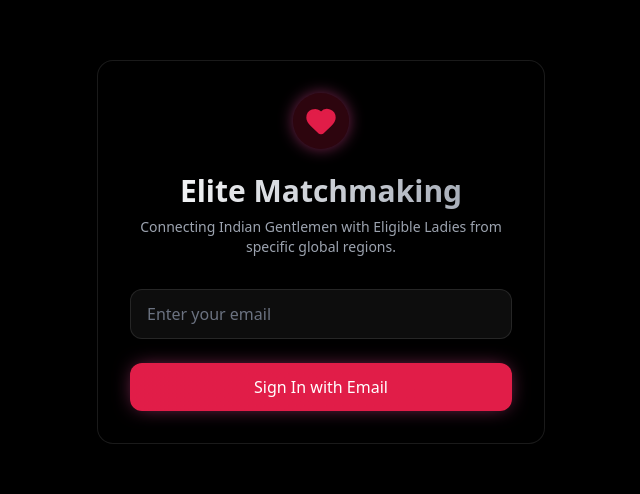
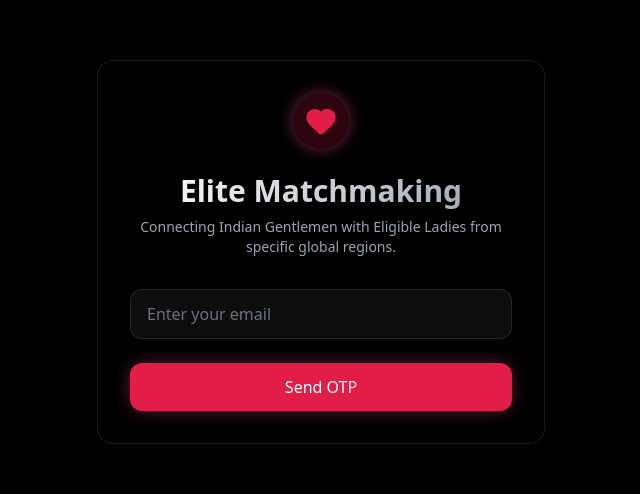
Before and after one commit to SarveshRD/match-platform, a React (Vite) app: page /login in a window 1280 px wide. Shown: the part 116-610 px from the top of the page, without its empty margins (319-959 px from the left). Built offline with nearby package versions, Linux system fonts and the light colour scheme.

Commit message:
Replace magic link with email OTP flow

```diff
--- a/src/pages/Login.tsx
+++ b/src/pages/Login.tsx
@@ -1,23 +1,18 @@
 
 import { useState, useEffect } from 'react';
 import { supabase } from '../lib/supabaseClient';
-import { Loader2, Heart, Sparkles } from 'lucide-react';
-import { cn } from '../lib/utils';
-import { useForm } from 'react-hook-form';
-import { z } from 'zod';
-import { zodResolver } from '@hookform/resolvers/zod';
+import { Loader2, Heart } from 'lucide-react';
 import { SUPPORTED_REGIONS } from '../lib/constants';
 import { useNavigate } from 'react-router-dom';
 import { useAuth } from '../context/AuthContext';
 
-const schema = z.object({
-    email: z.string().email(),
-});
-
 
 export default function Login() {
     const [loading, setLoading] = useState(false);
-    const [sent, setSent] = useState(false);
+    const [step, setStep] = useState<'email' | 'otp'>('email');
+    const [email, setEmail] = useState('');
+    const [otp, setOtp] = useState('');
+
     const navigate = useNavigate();
     const { user } = useAuth();
 
@@ -27,27 +22,31 @@ export default function Login() {
         }
     }, [user, navigate]);
 
-    const { register, handleSubmit, formState: { errors } } = useForm<{ email: string }>({
-        resolver: zodResolver(schema),
-    });
+    const handleSendOtp = async (e: React.FormEvent) => {
+        e.preventDefault();
+        setLoading(true);
+        const { error } = await supabase.auth.signInWithOtp({ email });
+        setLoading(false);
+        if (error) {
+            alert(error.message);
+        } else {
+            setStep('otp');
+        }
+    };
 
-    const onSubmit = async ({ email }: { email: string }) => {
+    const handleVerifyOtp = async (e: React.FormEvent) => {
+        e.preventDefault();
         setLoading(true);
-        // Revert to origin as Supabase client now detects session automatically
-        const redirectTo = window.location.origin;
-        console.log("Redirecting to:", redirectTo);
-
-        const { error } = await supabase.auth.signInWithOtp({
+        const { error } = await supabase.auth.verifyOtp({
             email,
-            options: {
-                emailRedirectTo: redirectTo,
-            }
+            token: otp,
+            type: 'email',
         });
         setLoading(false);
         if (error) {
             alert(error.message);
         } else {
-            setSent(true);
+            navigate('/');
         }
     };
 
@@ -74,26 +73,17 @@ export default function Login() {
                         Connecting Indian Gentlemen with Eligible Ladies from specific global regions.
                     </p>
 
-                    {sent ? (
-                        <div className="text-center space-y-4">
-                            <div className="flex justify-center">
-                                <Sparkles className="w-12 h-12 text-yellow-500 animate-pulse" />
-                            </div>
-                            <p className="text-white">Check your email for the magic link.</p>
-                        </div>
-                    ) : (
-                        <form onSubmit={handleSubmit(onSubmit)} className="space-y-6">
+                    {step === 'email' ? (
+                        <form onSubmit={handleSendOtp} className="space-y-6">
                             <div>
                                 <input
-                                    {...register('email')}
                                     type="email"
+                                    value={email}
+                                    onChange={(e) => setEmail(e.target.value)}
                                     placeholder="Enter your email"
-                                    className={cn(
-                                        "w-full bg-white/5 border border-white/10 rounded-xl px-4 py-3 text-white placeholder:text-gray-500 focus:outline-none focus:ring-2 focus:ring-primary/50 transition-all",
-                                        errors.email && "border-red-500 focus:ring-red-500"
-                                    )}
+                                    required
+                                    className="w-full bg-white/5 border border-white/10 rounded-xl px-4 py-3 text-white placeholder:text-gray-500 focus:outline-none focus:ring-2 focus:ring-primary/50 transition-all"
                                 />
-                                {errors.email && <p className="text-red-500 text-xs mt-1">{errors.email.message}</p>}
                             </div>
 
                             <button
@@ -101,7 +91,33 @@ export default function Login() {
                                 disabled={loading}
                                 className="w-full bg-gradient-to-r from-primary to-rose-600 text-white font-medium py-3 rounded-xl hover:opacity-90 transition-opacity flex items-center justify-center disabled:opacity-50 shadow-[0_0_20px_-5px_rgba(236,72,153,0.7)]"
                             >
-                                {loading ? <Loader2 className="animate-spin w-5 h-5" /> : "Sign In with Email"}
+                                {loading ? <Loader2 className="animate-spin w-5 h-5" /> : "Send OTP"}
+                            </button>
+                        </form>
+                    ) : (
+                        <form onSubmit={handleVerifyOtp} className="space-y-6">
+                            <div className="text-center mb-4">
+                                <p className="text-sm text-gray-300">Enter the OTP sent to {email}</p>
+                                <button type="button" onClick={() => setStep('email')} className="text-xs text-primary hover:underline mt-1">Change Email</button>
+                            </div>
+
+                            <div>
+                                <input
+                                    type="text"
+                                    value={otp}
+                                    onChange={(e) => setOtp(e.target.value)}
+                                    placeholder="Enter 6-digit OTP"
+                                    required
+                                    className="w-full bg-white/5 border border-white/10 rounded-xl px-4 py-3 text-white placeholder:text-gray-500 focus:outline-none focus:ring-2 focus:ring-primary/50 transition-all text-center tracking-widest text-xl"
+                                />
+                            </div>
+
+                            <button
+                                type="submit"
+                                disabled={loading}
+                                className="w-full bg-gradient-to-r from-primary to-rose-600 text-white font-medium py-3 rounded-xl hover:opacity-90 transition-opacity flex items-center justify-center disabled:opacity-50 shadow-[0_0_20px_-5px_rgba(236,72,153,0.7)]"
+                            >
+                                {loading ? <Loader2 className="animate-spin w-5 h-5" /> : "Verify & Login"}
                             </button>
                         </form>
                     )}
```
